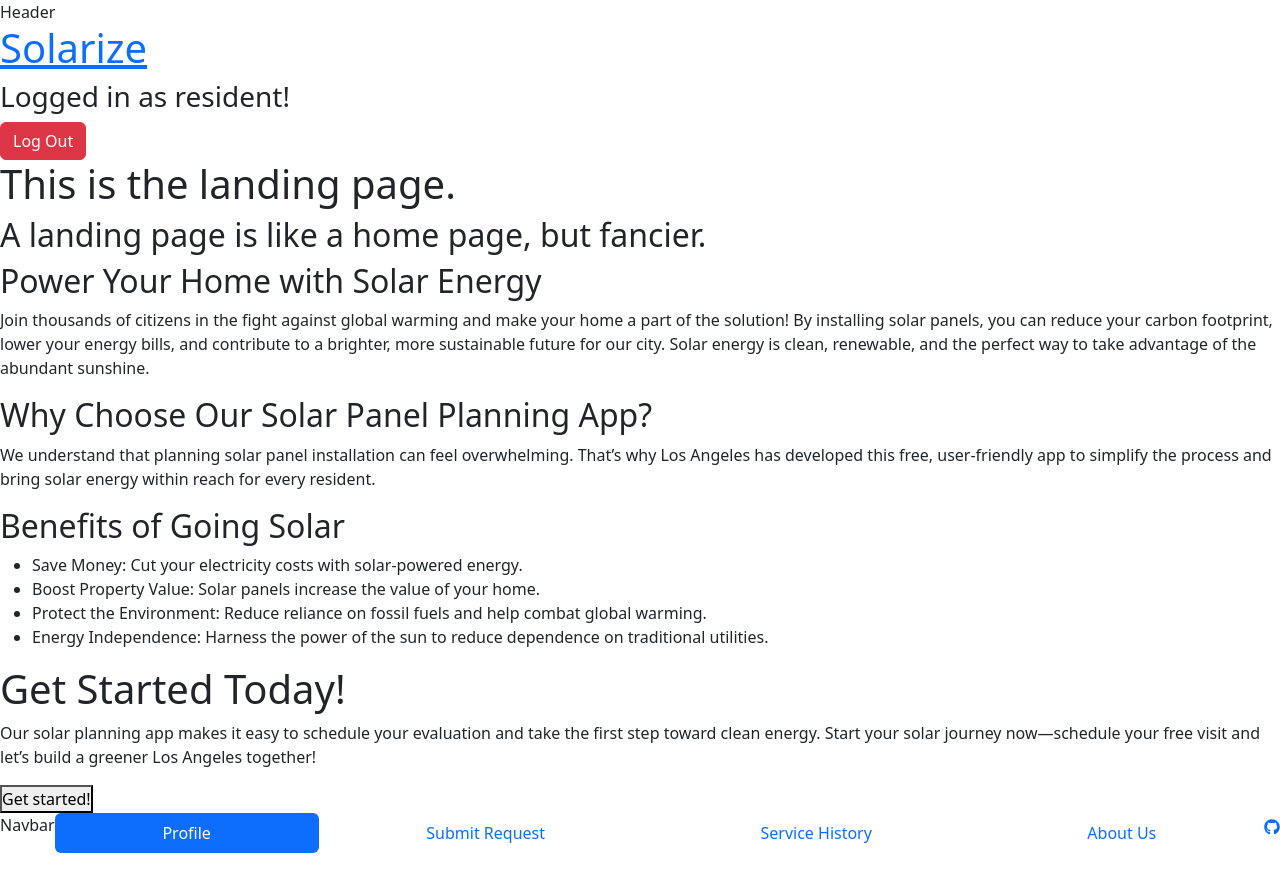
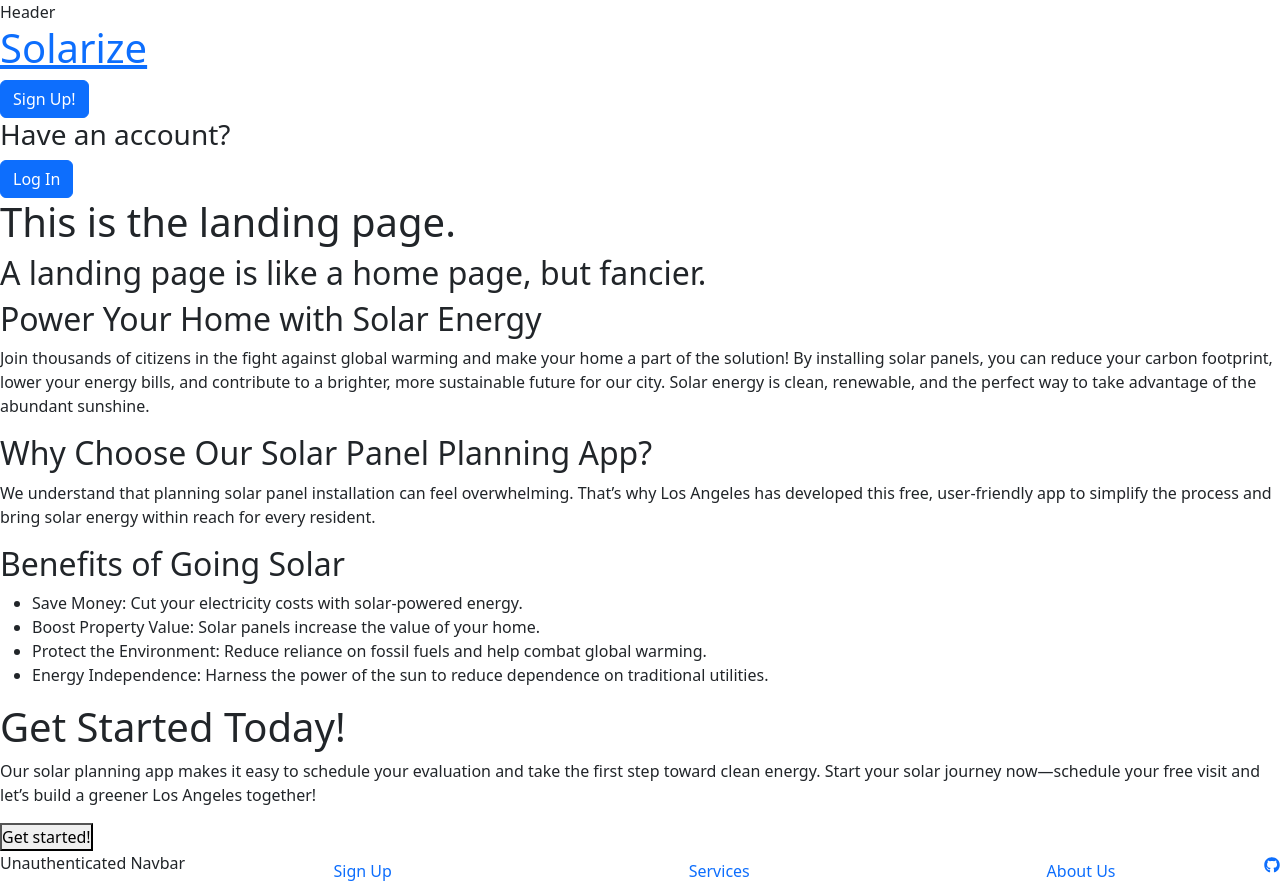
Before and after one commit to chingu-voyages/v52-tier3-team-38, a Next.js app: page / in a window 1280 px wide. Before the commit the page ends 853 px from the top, so only its background shows below. Built offline with nearby package versions, Linux system fonts and the light colour scheme; no server answers.

Commit message:
Refactor authentication handling in Admin and User layouts. Update logout logic to use centralized actions and improve user role checks. Enhance layout structure for unauthenticated users and update navbar labels for clarity.

```diff
--- a/src/app/components/AdminHeader.js
+++ b/src/app/components/AdminHeader.js
@@ -3,16 +3,24 @@
 import { Button } from "react-bootstrap";
 import { useRouter } from "next/navigation";
 import Link from "next/link";
-import { createClient } from "../../../utils/supabase/client";
+import { logout } from "../../../utils/supabase/actions";
+import { clearSession } from "@/redux/slices/authSlice";
+import { useDispatch } from "react-redux";
 
 const AdminHeader = () => {
+  const dispatch = useDispatch();
   const router = useRouter();
 
-  const handleLogout = async () => {
-    const supabase = await createClient();
-    await supabase.auth.signOut();
-    router.push('/');
-  };
+const handleLogout = async () => {
+  const { error } = await logout();  // Call the logout function
+
+  if (error) {
+    console.log("Error during logout:", error.message);
+  } else {
+    dispatch(clearSession());  // Reset the user state
+    router.push("/");  // Ensure you redirect after successful logout
+  }
+};
 
   return (
     <>
--- a/src/app/components/AdminLayout.js
+++ b/src/app/components/AdminLayout.js
@@ -1,19 +1,21 @@
-import { RedirectType } from "next/navigation";
 import AdminHeader from "./AdminHeader";
 import AdminNavbar from "./AdminNavbar";
+import UnauthenticatedLayout from "./UnauthenticatedLayout";
 import { useSelector } from "react-redux";
 
 const AdminLayout = ({ children }) => {
    const { user } = useSelector((state) => state.auth);
 
+    if (!user) {
+    return <UnauthenticatedLayout>{children}</UnauthenticatedLayout>; // Redirect or fallback
+  }
+
   return (
-    <html lang="en" suppressHydrationWarning>
-      <body>
+    <main>
         <AdminHeader />
         {children}
         <AdminNavbar />
-      </body>
-    </html>
+    </main>
   );
 }
 
--- a/src/app/components/UnauthNavbar.js
+++ b/src/app/components/UnauthNavbar.js
@@ -10,7 +10,7 @@ const UnauthNavbar = () => {
 
   return (
     <Nav fill variant="pills" defaultActiveKey={"/admin/_id/profile"}>
-    <div>Resident Navbar</div>
+    <div>Unauthenticated Navbar</div>
     <Nav.Item>
       <Nav.Link href="/signup">Sign Up</Nav.Link>
     </Nav.Item>
--- a/src/app/components/UnauthenticatedLayout.js
+++ b/src/app/components/UnauthenticatedLayout.js
@@ -6,13 +6,11 @@ const UnauthenticatedLayout = ({ children }) => {
   const { user } = useSelector((state) => state.auth);
 
   return (
-    <html lang="en" suppressHydrationWarning>
-      <body>
+    <main>
         <UnauthHeader />
         {children}
         <UnauthNavbar />
-      </body>
-    </html>
+    </main>
   );
 }
 
--- a/src/app/components/UserHeader.js
+++ b/src/app/components/UserHeader.js
@@ -3,16 +3,24 @@
 import { Button } from "react-bootstrap";
 import { useRouter } from "next/navigation";
 import Link from "next/link";
-import { createClient } from "../../../utils/supabase/client";
+import { logout } from "../../../utils/supabase/actions";
+import { clearSession } from "@/redux/slices/authSlice";
+import { useDispatch } from "react-redux";
 
 const UserHeader = () => {
+  const dispatch = useDispatch();
   const router = useRouter();
 
   const handleLogout = async () => {
-    const supabase = await createClient();
-    await supabase.auth.signOut();
-    router.push('/');
-  };
+  const { error } = await logout();  // Call the logout function
+
+  if (error) {
+    console.log("Error during logout:", error.message);
+  } else {
+    dispatch(clearSession());  // Reset the user state
+    router.push("/");  // Ensure you redirect after successful logout
+  }
+};
 
   return (
     <>
--- a/src/app/components/UserLayout.js
+++ b/src/app/components/UserLayout.js
@@ -1,20 +1,22 @@
-import { RedirectType } from "next/navigation";
 import UserHeader from "./UserHeader";
 import UserNavbar from "./UserNavbar";
+import UnauthenticatedLayout from "./UnauthenticatedLayout";
 import { useSelector } from "react-redux";
 
 
 const UserLayout = ({ children }) => {
    const { user } = useSelector((state) => state.auth);
 
+      if (!user) {
+      return <UnauthenticatedLayout>{children}</UnauthenticatedLayout>; // Redirect or fallback
+    }
+
   return (
-    <html lang="en" suppressHydrationWarning>
-      <body>
+    <main>
         <UserHeader />
         {children}
         <UserNavbar />
-      </body>
-    </html>
+    </main>
   );
 }
 
--- a/src/app/components/UserNavbar.js
+++ b/src/app/components/UserNavbar.js
@@ -12,7 +12,7 @@ const UserNavbar = () => {
 
   return (
     <Nav fill variant="pills" defaultActiveKey={"/user/_id/profile"}>
-    <div>Navbar</div>
+    <div>Resident Navbar</div>
     <Nav.Item>
       <Nav.Link href="/user/_id/profile">Profile</Nav.Link>
     </Nav.Item>
--- a/src/app/layout.js
+++ b/src/app/layout.js
@@ -39,8 +39,7 @@ export default function RootLayout({ children }) {
 
 function RootComponent({ children }) {
   const dispatch = useDispatch();
-  const { user } = useSelector((state) => state.auth);
-  const [isAdminUser, setIsAdminUser] = useState(false);
+  const { user, role } = useSelector((state) => state.auth);
   const [isLoading, setIsLoading] = useState(true);
 
   const { data: userDetails, isLoading: isUserDetailsLoading } = useGetUserByIdQuery(user?.id, {
@@ -58,12 +57,10 @@ function RootComponent({ children }) {
       if (user) {
         // Check if user is an admin
         const adminStatus = await isAdmin(user.email);
-        setIsAdminUser(adminStatus);
-
         dispatch(setSession({
           user,
           session: user.session,
-          role: adminStatus ? 'admin' : 'user'
+          role: adminStatus ? 'admin' : 'user',
         }));
       } else {
         dispatch(clearSession());
@@ -72,16 +69,13 @@ function RootComponent({ children }) {
       supabase.auth.onAuthStateChange(async (event, session) => {
         if (event === "SIGNED_IN") {
           const adminStatus = await isAdmin(session.user.email);
-          setIsAdminUser(adminStatus);
-
           dispatch(setSession({
             user: session.user,
             session,
-            role: adminStatus ? 'admin' : 'user'
+            role: adminStatus ? 'admin' : 'user',
           }));
         } else if (event === "SIGNED_OUT") {
           dispatch(clearSession());
-          setIsAdminUser(false);
         }
       });
 
@@ -95,12 +89,17 @@ function RootComponent({ children }) {
     return <UnauthenticatedLayout>{children}</UnauthenticatedLayout>;
   }
 
-  return isAdminUser ?
-    <AdminLayout>{children}</AdminLayout> :
-    <UserLayout>{children}</UserLayout>;
+  // Render the layout based on the user's role
+  if (role === 'admin') {
+    return <AdminLayout>{children}</AdminLayout>;
+  }
+
+  if (role === 'user') {
+    return <UserLayout>{children}</UserLayout>;
+  }
+
+  return <UnauthenticatedLayout>{children}</UnauthenticatedLayout>;
 }
-
-
 
 
 // "use client";
--- a/src/app/page.js
+++ b/src/app/page.js
@@ -1,10 +1,8 @@
 "use client";
 
+import { useEffect, useState } from "react";
 import dynamic from "next/dynamic";
-import { useEffect, useState } from "react";
-import { getUserDetails } from "../../utils/supabase/getUserDetails";
-import { createClient } from "../../utils/supabase/client";
-import { isAdmin } from "../../utils/supabase/isAdmin";
+import initializeAuth from "../../utils/initializeAuth";
 
 const GuestHome = dynamic(() => import("./GuestHome"));
 const UserPage = dynamic(() => import("./user/[_id]/profile/page"));
@@ -17,44 +15,14 @@ export default function Root() {
   const [admin, setAdmin] = useState(false);
 
   useEffect(() => {
-    const supabase = createClient();
-
-    const initializeAuth = async () => {
-      const {
-        data: { user },
-      } = await supabase.auth.getUser();
-
-      if (user) {
-        setAdmin(await isAdmin(user.email));
-
-        if (!admin) {
-          setUserDetails(await getUserDetails(user.id));
-        }
-      }
-      setUser(user);
-      setLoading(false);
-
-      supabase.auth.onAuthStateChange(async (event, session) => {
-        if (event === "SIGNED_IN" && session?.user) {
-          setAdmin(await isAdmin(session.user.email));
-          setUser(session.user);
-          if (!admin) {
-            setUserDetails(await getUserDetails(session.user.id));
-          }
-        } else if (event === "SIGNED_OUT") {
-          setUser(null);
-          setUserDetails(null);
-        }
-      });
-    };
-
-    initializeAuth();
-  }, [admin]);
+    initializeAuth(setUser, setUserDetails, setAdmin, setLoading);
+  }, []);
 
   if (loading) return <div>Loading...</div>;
   if (!user) return <GuestHome />;
   return admin ? <AdminPage /> : <UserPage />;
 }
+
 
 
 // "use client";
--- a/src/redux/slices/usersApiSlice.js
+++ b/src/redux/slices/usersApiSlice.js
@@ -14,6 +14,7 @@ export const usersApiSlice = supabaseApiSlice.injectEndpoints({
           if (error) throw error;
           return { data };
         } catch (error) {
+          console.error("Error fetching users:", error.message);
           return { error: { status: 500, data: error.message } };
         }
       },
@@ -33,6 +34,7 @@ export const usersApiSlice = supabaseApiSlice.injectEndpoints({
           if (error) throw error;
           return { data };
         } catch (error) {
+          console.error(`Error fetching user with id ${id}:`, error.message);
           return { error: { status: 404, data: error.message } };
         }
       },
--- /dev/null
+++ b/utils/initializeAuth.js
@@ -0,0 +1,42 @@
+import { createClient } from "./supabase/client";
+import { isAdmin } from "./supabase/isAdmin";
+import { getUserDetails } from "./supabase/getUserDetails";
+
+export default async function initializeAuth(setUser, setUserDetails, setAdmin, setLoading) {
+  const supabase = createClient();
+
+  const {
+    data: { user },
+  } = await supabase.auth.getUser();
+
+  if (user) {
+    const adminStatus = await isAdmin(user.email);
+    setAdmin(adminStatus);
+
+    if (!adminStatus) {
+      const details = await getUserDetails(user.id);
+      setUserDetails(details);
+    }
+
+    setUser(user);
+  }
+
+  setLoading(false);
+
+  supabase.auth.onAuthStateChange(async (event, session) => {
+    if (event === "SIGNED_IN" && session?.user) {
+      const adminStatus = await isAdmin(session.user.email);
+      setAdmin(adminStatus);
+      setUser(session.user);
+
+      if (!adminStatus) {
+        const details = await getUserDetails(session.user.id);
+        setUserDetails(details);
+      }
+    } else if (event === "SIGNED_OUT") {
+      setUser(null);
+      setUserDetails(null);
+      setAdmin(false);
+    }
+  });
+}
```
